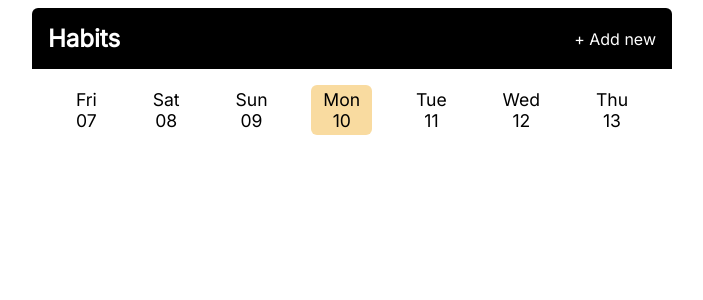
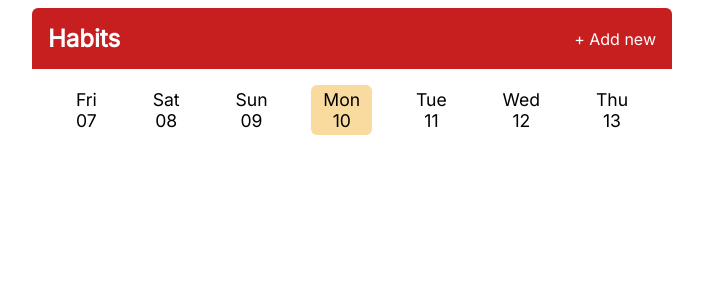
Before and after one commit to Kanish-Sk/Habit-Tracker, a Flask app: page / in a window 1280 px wide. Shown: the top 300 px of the page, without its empty margins (288-991 px from the left). Run offline with Flask 3, Linux system fonts and the light colour scheme; data that the repository does not hold is empty.

Commit message:
Color change

```diff
--- a/static/css/main.css
+++ b/static/css/main.css
@@ -11,7 +11,7 @@ body {
 
 .header {
   display: flex;
-  background: #000;
+  background: #c71f1f;
   color: #fff;
   justify-content: space-between;
   align-items: center;
```
